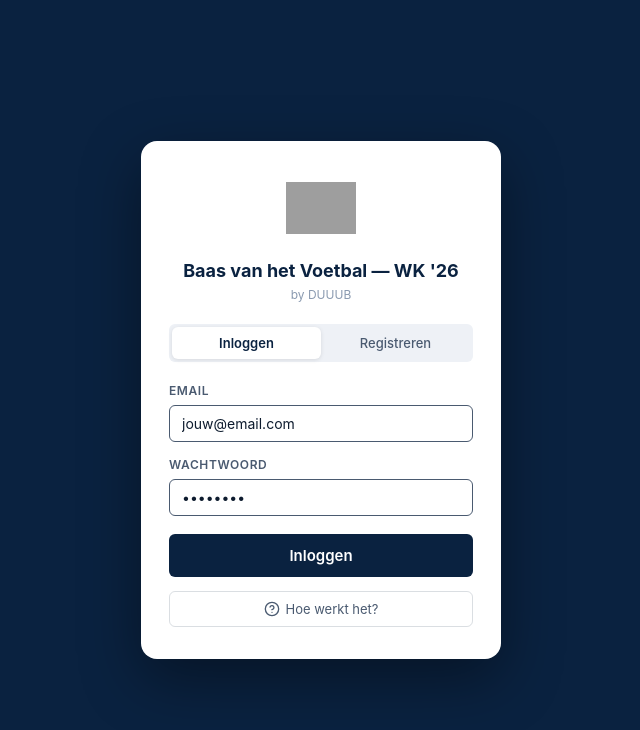
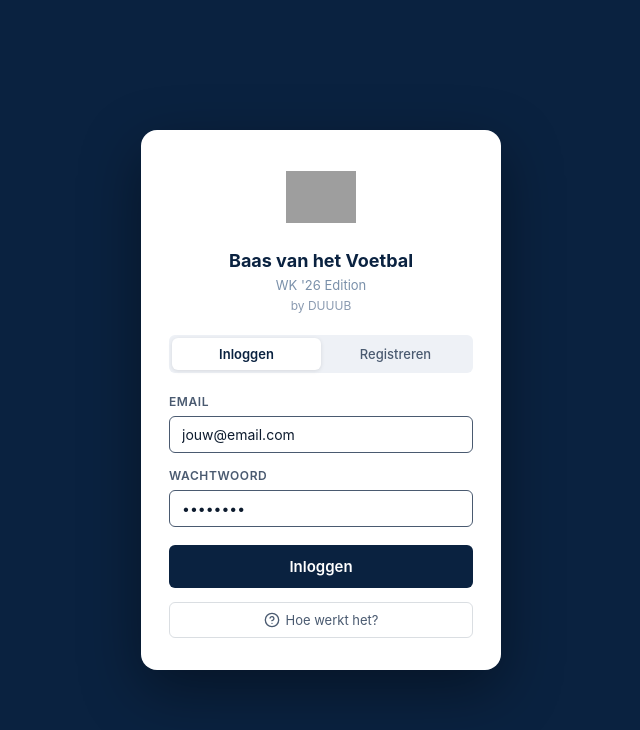
Before and after one commit to KennethWillaert/WK2026, a website: page public/index.html in a window 1280 px wide. Shown: the whole page, without its empty margins (319-959 px from the left). Drawn offline with Linux system fonts and the light colour scheme; grey boxes are pictures that could not be loaded.

Commit message:
feat: titel gesplitst in twee regels

```diff
--- a/public/index.html
+++ b/public/index.html
@@ -3,7 +3,7 @@
 <head>
   <meta charset="UTF-8">
   <meta name="viewport" content="width=device-width, initial-scale=1.0">
-  <title>Baas van het Voetbal — WK '26</title>
+  <title>Baas van het Voetbal</title>
   <link rel="manifest" href="/manifest.json">
   <meta name="theme-color" content="#0A2240">
   <meta name="mobile-web-app-capable" content="yes">
@@ -192,7 +192,7 @@
   <div class="auth-card">
     <div class="auth-logo">
       <img src="/logo.png" alt="WK 2026">
-      <h1>Baas van het Voetbal — WK '26</h1>
+      <h1>Baas van het Voetbal</h1><p style="font-size:13px;color:#7a90aa;margin-top:2px">WK '26 Edition</p>
       <p>by DUUUB</p>
     </div>
     <div class="auth-error" id="auth-error"></div>
@@ -287,7 +287,7 @@
   <header>
     <img src="/logo.png" class="logo-img" alt="WK 2026">
     <div class="header-text">
-      <h1>Baas van het Voetbal — WK '26</h1>
+      <h1>Baas van het Voetbal</h1><p style="font-size:13px;color:#7a90aa;margin-top:2px">WK '26 Edition</p>
       <p>FIFA World Cup United 2026 · by DUUUB</p>
     </div>
     <button class="profile-btn" id="profile-btn" onclick="toggleMenu()">
```
Also changed, not shown: public/manifest.json.
